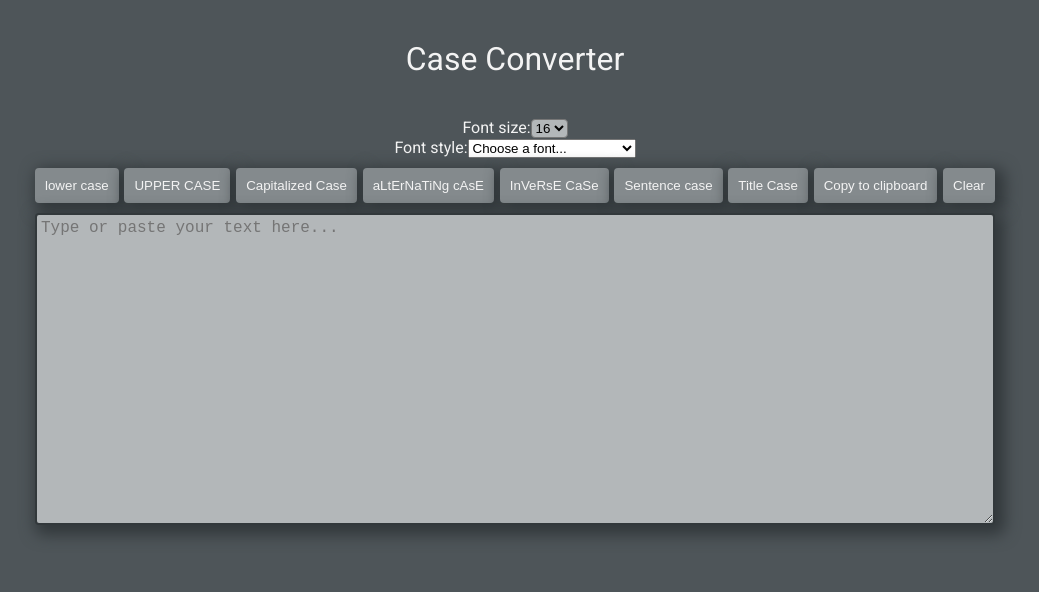
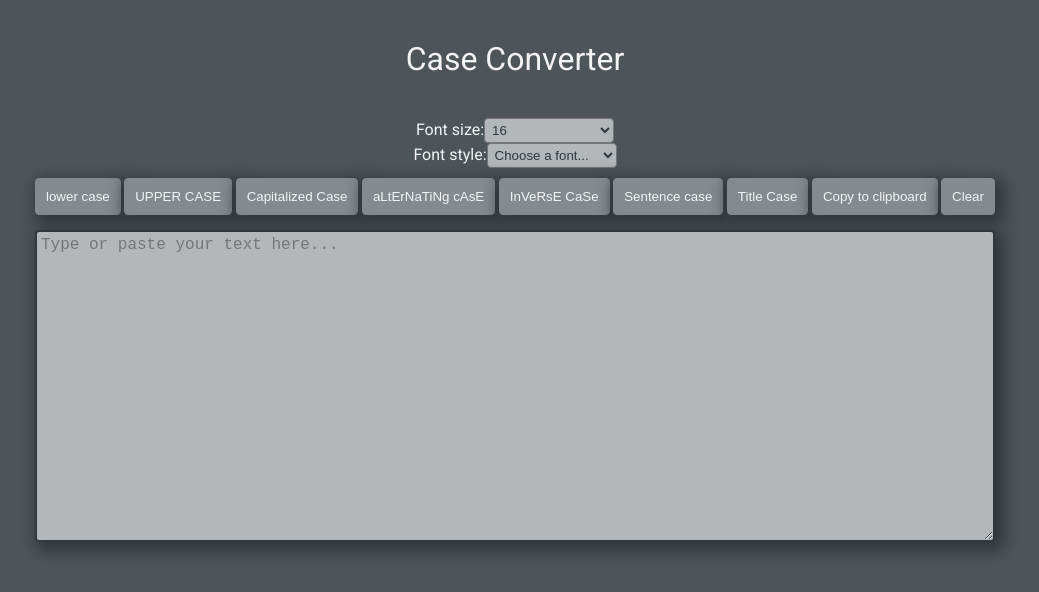
Before and after one commit to katmart93/case-converter-app, a React (Create React App) app: page / in a window 1280 px wide. Shown: the top 592 px of the page, without its empty margins (125-1164 px from the left). Built offline with nearby package versions, Linux system fonts and the light colour scheme; a web font is replaced by a local one.

Commit message:
button styles updated

```diff
--- a/src/App.css
+++ b/src/App.css
@@ -13,18 +13,23 @@ h1 {
   max-width: 960px;
   margin: 0 auto;
 }
-.font-size-selector select {
+.font-size-selector select,
+.font-style-selector select {
   background-color: #b3b7b9;
   border-radius: 4px;
+  color: #32383b;
+  width: 130px;
+  padding: 3px;
 }
 .options {
   display: flex;
   justify-content: space-between;
+  margin-bottom: 5px;
   padding: 10px 0;
 }
 .options button {
   background-color: #848a8d;
-  border: none;
+  border: 1px solid #848a8d;
   border-radius: 4px;
   box-shadow: 5px 5px 15px 5px #32383b;
   color: #f3f3f3;
@@ -33,13 +38,17 @@ h1 {
 .options button:hover {
   cursor: pointer;
 }
+.options button:focus {
+  border: 1px solid #32383b;
+}
 .input textarea {
+  width: 948px;
   height: 300px;
-  width: 948px;
   background-color: #b3b7b9;
-  border: 2px solid #848a8d;
+  border: 2px solid #b3b7b9;
   border-radius: 4px;
   box-shadow: 5px 5px 15px 5px #32383b;
+  color: #32383b;
   outline: none;
   padding: 4px;
 }
```
